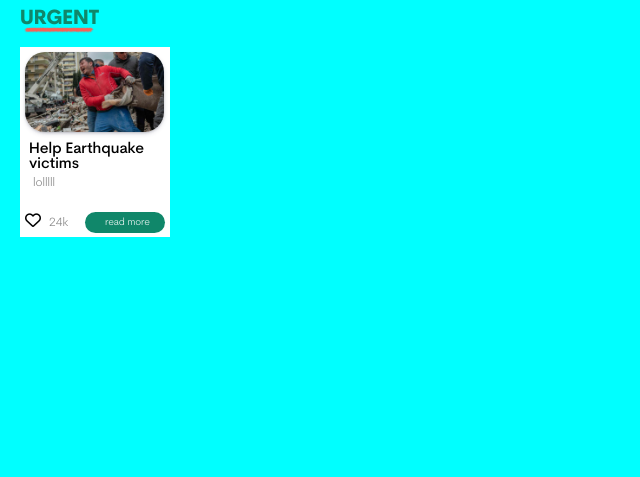
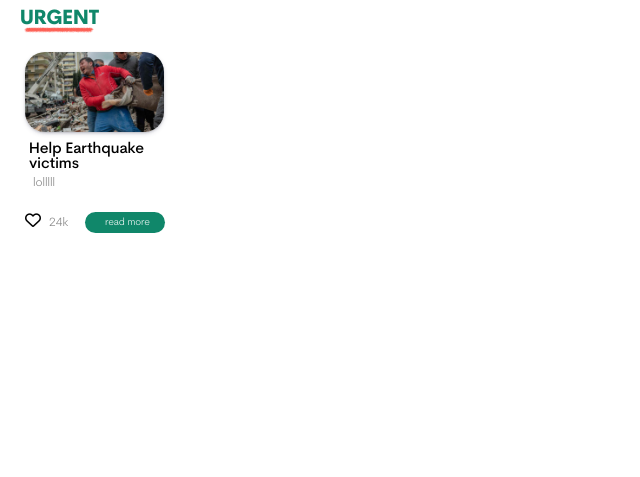
Before and after one commit to riyad03/moroccanheartapp, a Django app: page / in a window 1280 px wide. Shown: the part 155-632 px from the top of the page, without its empty margins (0-640 px from the left). Run offline with Django 4.2, Linux system fonts and the light colour scheme; some libraries are stand-ins or nearby versions.

Commit message:
Update gen.css

```diff
--- a/mc_project/mc_app/static/assets/css/gen.css
+++ b/mc_project/mc_app/static/assets/css/gen.css
@@ -1,7 +1,7 @@
 body{
     margin: 0px;
     padding: 0px;
-    background-color: aqua;
+
 }
 
 .normalheader{
```
